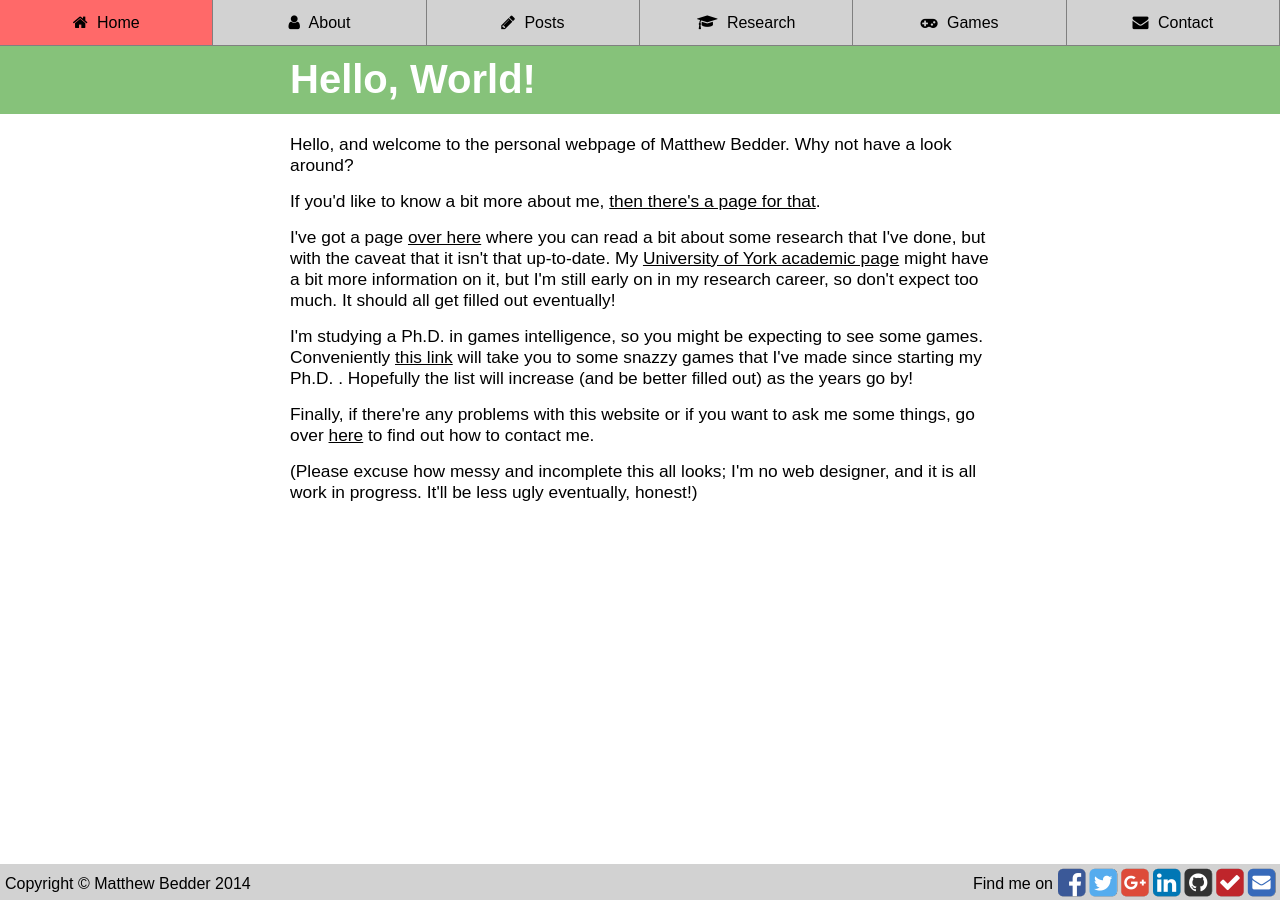
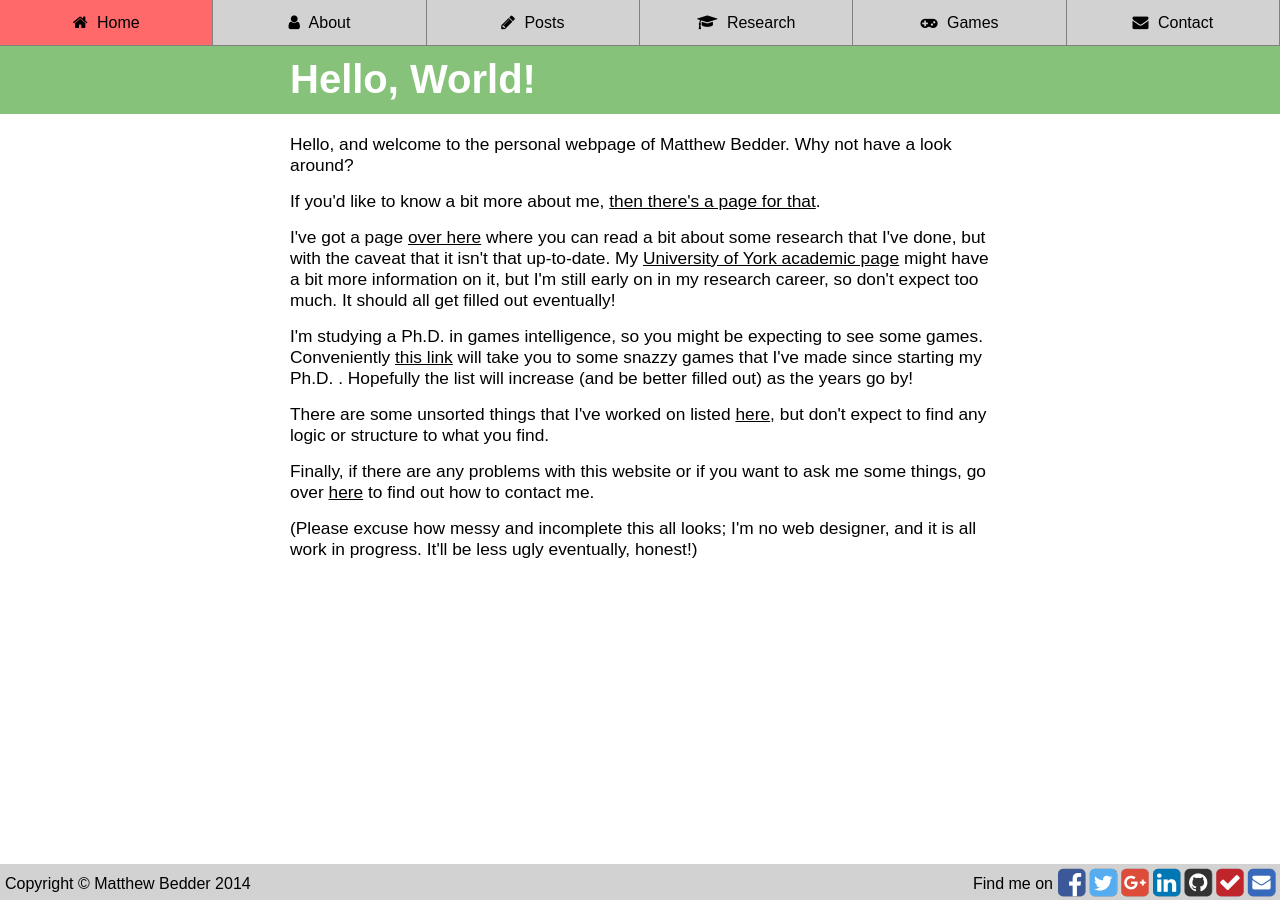
Before and after one commit to bedder/bedder.github.io, a Jekyll site: the page built from index.html, in a window 1280 px wide. Built offline with Jekyll 4.4.1, drawn with Linux system fonts in a browser that asks for light colours; nearby versions of some CDN libraries.

Commit message:
Updated landing page, About page

```diff
--- a/about/index.html
+++ b/about/index.html
@@ -8,7 +8,7 @@
 
 <p>Before starting my PhD I completed a Masters of Engineering in Computer Science and Artificial Intelligence at the University of York. During my degree I undertook a year in industry at BAE System's Advanced Technology Centre, and undertook an ongoing research project with members of the University of York Biology and Electronics departments in the <a href="http://www.york.ac.uk/yccsa/activities/summerschool/">YCCSA Summer School</a>.
 
-<p>Recently (at the time of writing!) I was heavily involved in organising some of the <a href="http://pintofscience.co.uk/events/york/">2015 Pint of Science events in York</a>, I was a mentor to three first-year Computer Science students in <a href="https://www.york.ac.uk/colleges/constantine/">Constantine College</a>, and I helped out with <a href="http://www.norjam.org.uk">Norjam 2014 (Norfolk International Scouting and Guiding Jamboree)</a>.</p>
+<p>I was heavily involved in organising some of the <a href="http://pintofscience.co.uk/events/york/">2015 Pint of Science events in York</a> and am planning on doing the same in 2016, I was on the program committee and was responsible for AV for the <a href="https://www.cs.york.ac.uk/yds/yds2015/">2015 York Doctoral Symposium</a>, and I am a mentor to first-year Computer Science students in <a href="https://www.york.ac.uk/colleges/constantine/">Constantine College</a>.</p>
 
 <center class="logos">
 	<a href="https://www.york.ac.uk/">
--- a/index.html
+++ b/index.html
@@ -12,6 +12,8 @@
 
 <p>I'm studying a Ph.D. in games intelligence, so you might be expecting to see some games. Conveniently <a href="{{ site.baseurl }}/games/">this link</a> will take you to some snazzy games that I've made since starting my Ph.D. . Hopefully the list will increase (and be better filled out) as the years go by!</p>
 
-<p>Finally, if there're any problems with this website or if you want to ask me some things, go over <a href="{{ site.baseurl }}/contact/">here</a> to find out how to contact me.</p>
+<p>There are some unsorted things that I've worked on listed <a href="/misc">here</a>, but don't expect to find any logic or structure to what you find.</p>
+
+<p>Finally, if there are any problems with this website or if you want to ask me some things, go over <a href="{{ site.baseurl }}/contact/">here</a> to find out how to contact me.</p>
 
 <p>(Please excuse how messy and incomplete this all looks; I'm no web designer, and it is all work in progress. It'll be less ugly eventually, honest!)</p>
```
